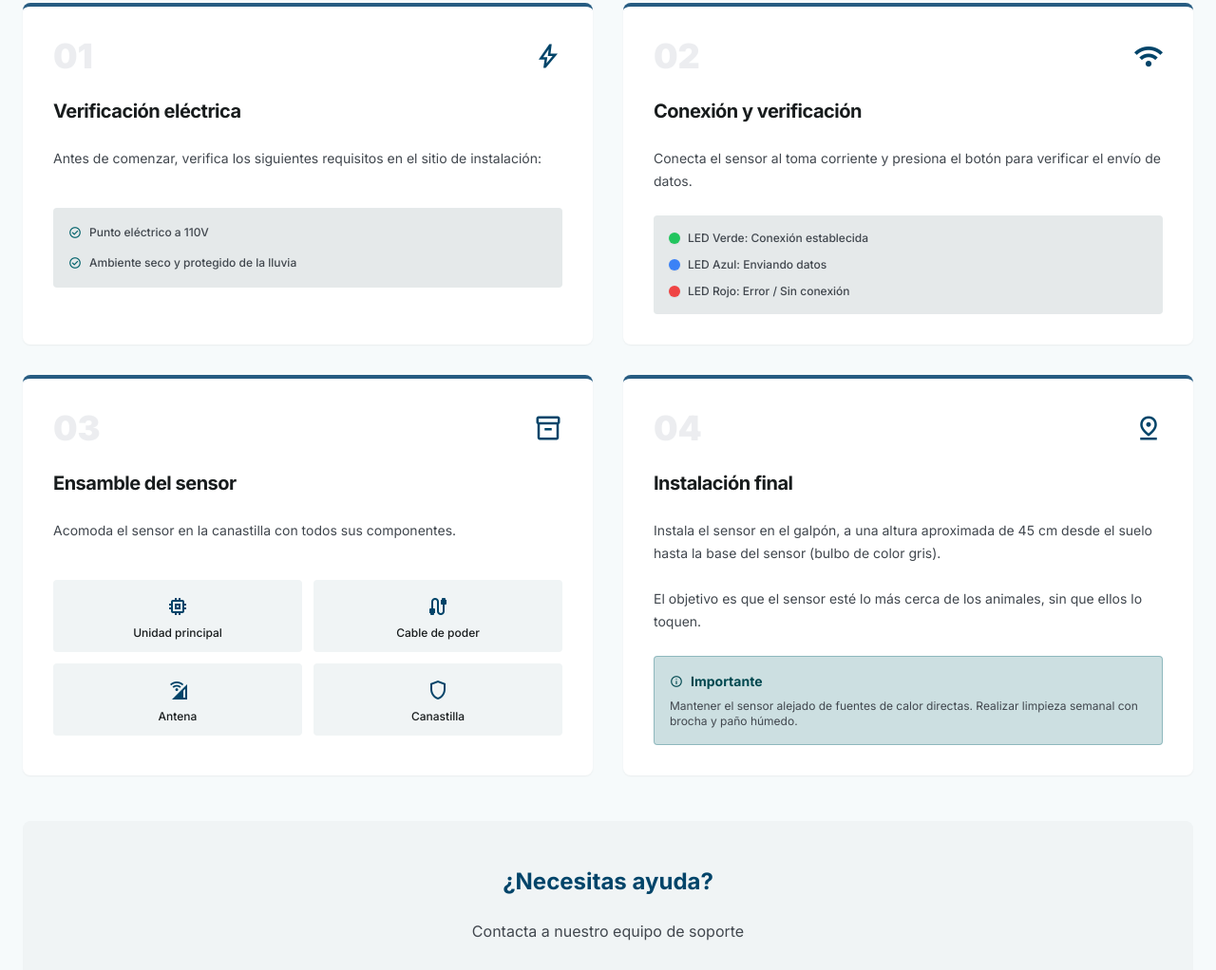
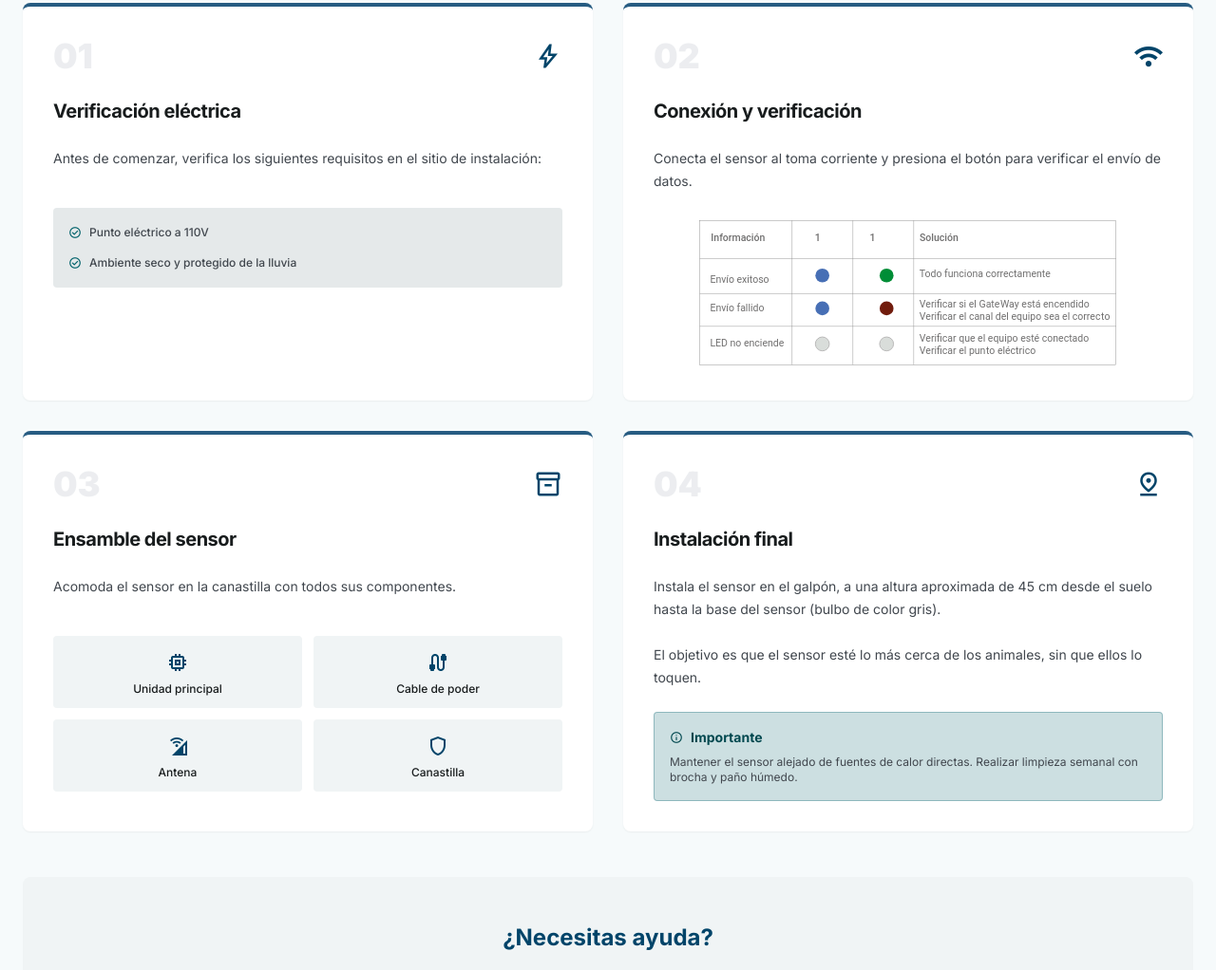
Before and after one commit to ComunicacionesAX/Asimetrix_Nodo-T-H-y-CO2, a plain HTML site: page index.html in a window 1280 px wide. Shown: the part 866-1888 px from the top of the page at 95% size. Drawn offline with nearby package versions, Linux system fonts and the light colour scheme.

Commit message:
Reemplazar texto LEDs por imagen SVG

```diff
--- a/index.html
+++ b/index.html
@@ -218,22 +218,7 @@
                 <p class="text-on-surface-variant text-sm leading-6">
                     Conecta el sensor al toma corriente y presiona el botón para verificar el envío de datos.
                 </p>
-                <div class="bg-surface-container-high p-4 rounded-lg">
-                    <ul class="text-xs space-y-3 font-medium text-on-surface-variant">
-                        <li class="flex items-center gap-2">
-                            <span class="w-3 h-3 rounded-full bg-green-500 shadow-sm"></span>
-                            LED Verde: Conexión establecida
-                        </li>
-                        <li class="flex items-center gap-2">
-                            <span class="w-3 h-3 rounded-full bg-blue-500 shadow-sm"></span>
-                            LED Azul: Enviando datos
-                        </li>
-                        <li class="flex items-center gap-2">
-                            <span class="w-3 h-3 rounded-full bg-red-500 shadow-sm"></span>
-                            LED Rojo: Error / Sin conexión
-                        </li>
-                    </ul>
-                </div>
+                <img src="TablaSignificado de LED.svg" alt="Significado de LEDs" class="w-full max-w-md mx-auto">
             </div>
 
             <!-- Step 3 Card -->
```
Also changed, not shown: TablaSignificado de LED.svg (added), 3 other files.
